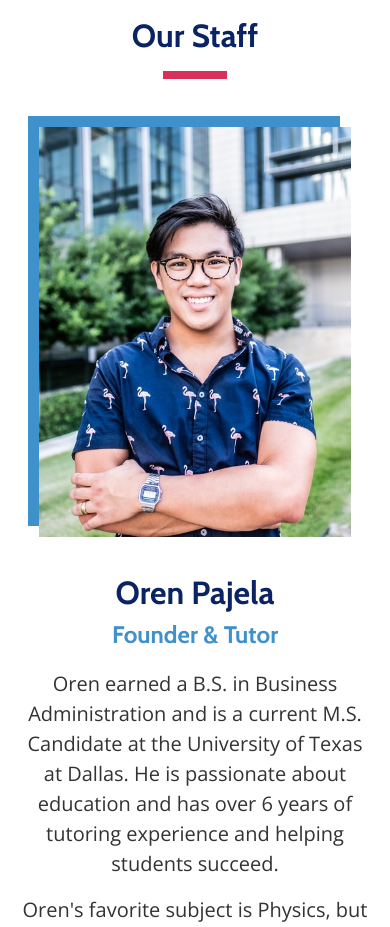
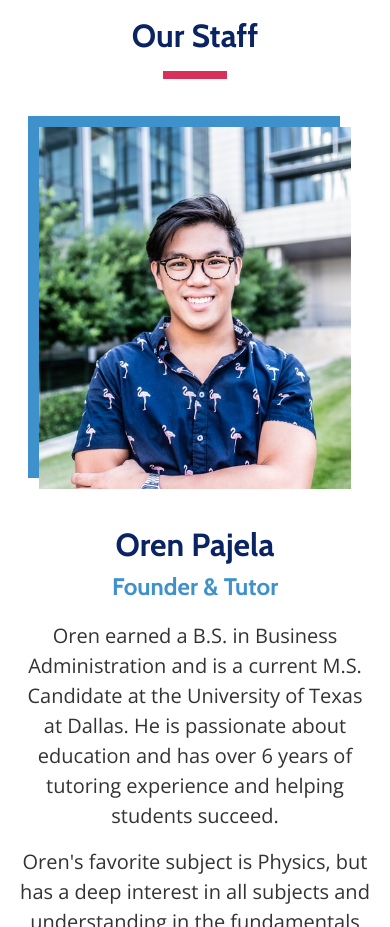
Before and after one commit to orenpajela/nextleveltutoring, a plain HTML site: page index.html in a window 390 px wide. Shown: the part 4640-5567 px from the top of the page. Drawn offline with nearby package versions, Linux system fonts and the light colour scheme.

Commit message:
Crop ~12% off the bottom of Oren's staff photo
Use object-fit: cover with a top-anchored aspect-ratio so the crop is
non-destructive and applies consistently across the responsive sizes.

Co-Authored-By: Claude Opus 4.8 <noreply@anthropic.com>

```diff
--- a/css/styles.css
+++ b/css/styles.css
@@ -339,6 +339,10 @@ strong {
 .tutor__photo {
   width: 350px;
   flex-shrink: 0;
+  /* Crop ~12% off the bottom, keeping the top anchored. */
+  aspect-ratio: 254 / 295;
+  object-fit: cover;
+  object-position: top;
 }
 
 .tutor__name {
```
